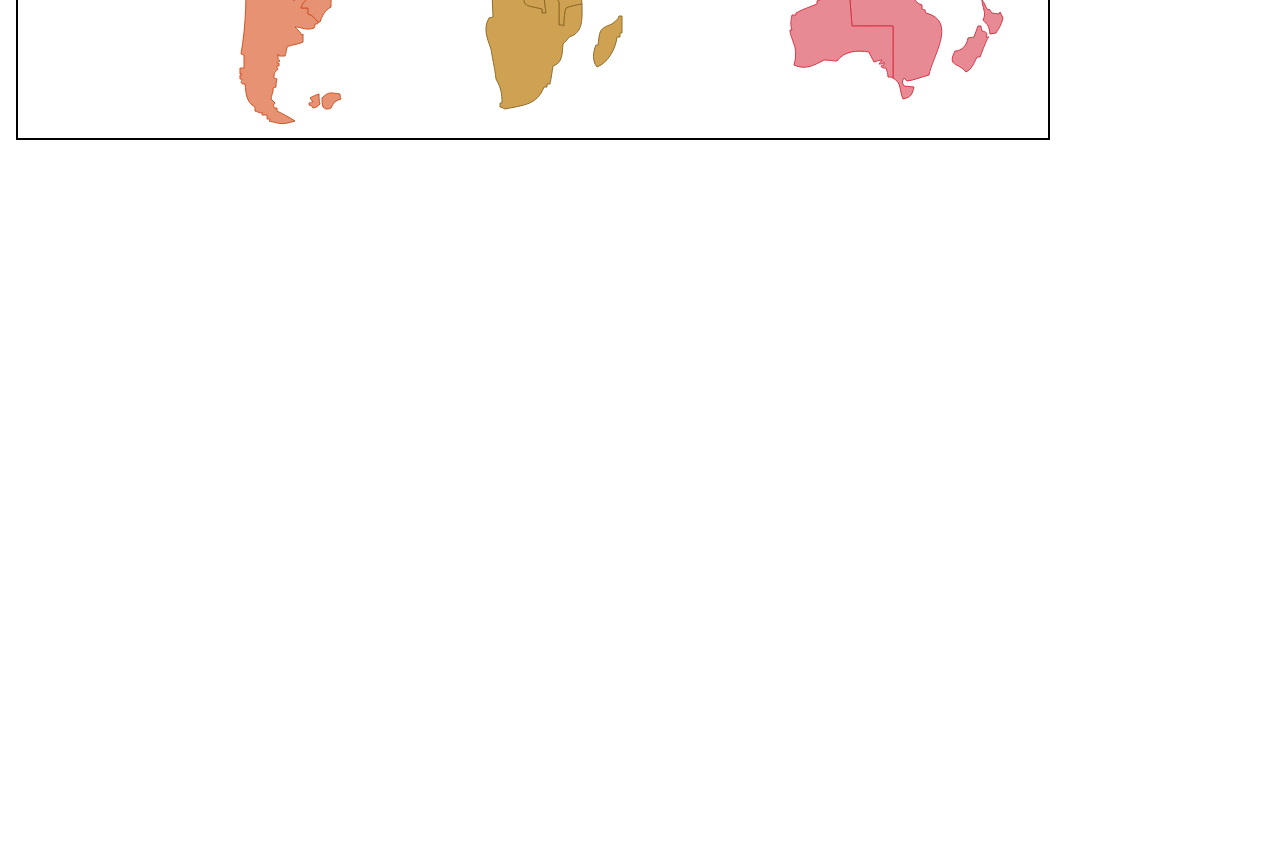
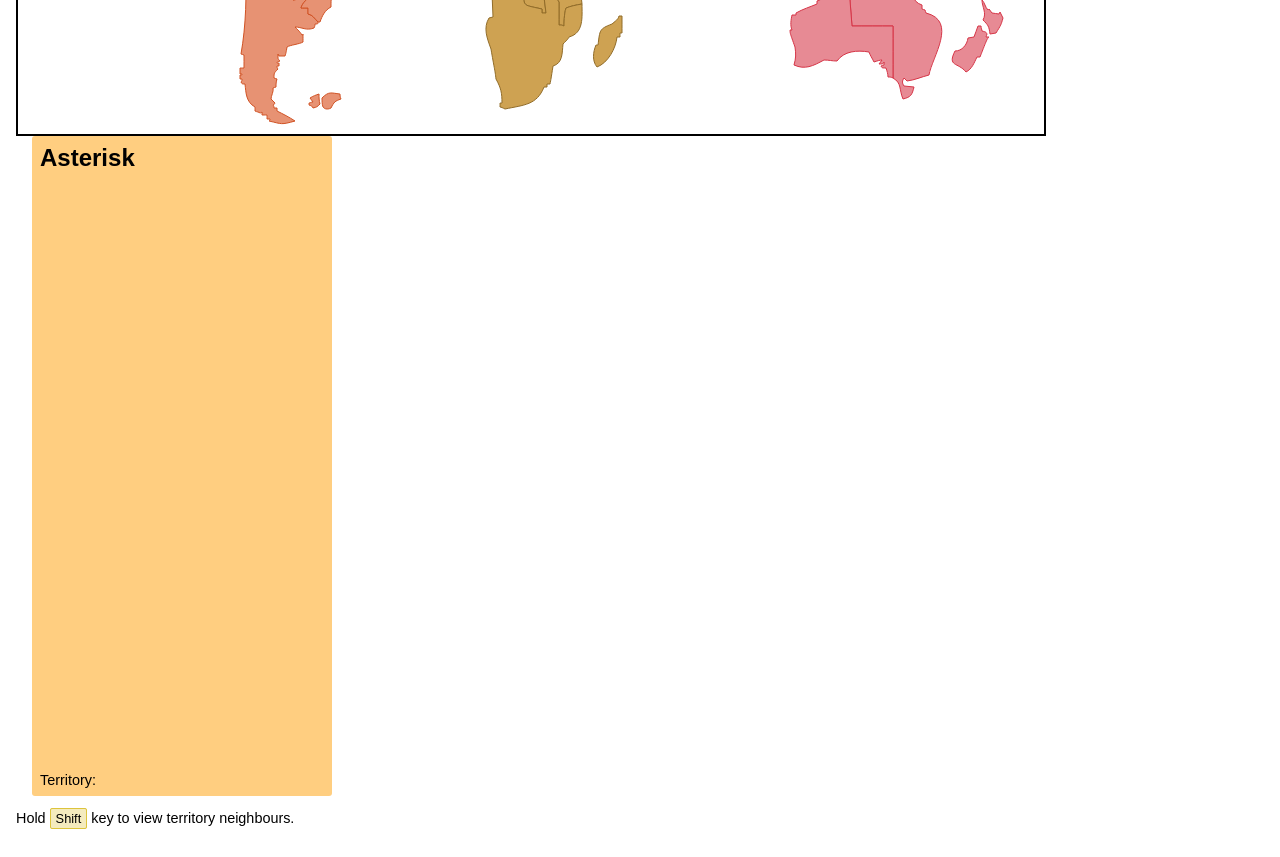
Before and after one commit to dhaigh/asterisk, a React (Create React App) app in the folder frontend/: page / in a window 1280 px wide. Shown: the part 540-1397 px from the top of the page. Before the commit the page ends 800 px from the top, so only its background shows below. Built offline with nearby package versions, Linux system fonts and the light colour scheme.

Commit message:
Spice ui up a bit

```diff
--- a/frontend/src/components/App.js
+++ b/frontend/src/components/App.js
@@ -58,9 +58,12 @@ class App extends PureComponent {
                 <Map map={this.props.map} />
                 <Circle x={x - 2} y={y - 2} count={troopCount} color={color} />
             </svg>
-            {this.props.hoverTerritory &&
-                <p>{this.props.hoverTerritory.name}</p>
-            }
+            <section className="panel">
+                <h1>Asterisk</h1>
+                <section className="territory">Territory: {this.props.hoverTerritory && this.props.hoverTerritory.name}</section>
+            </section>
+            <br className="clearboth" />
+            <p className="hint">Hold <span className="key">Shift</span> key to view territory neighbours.</p>
         </>;
     }
 }
--- a/frontend/src/index.css
+++ b/frontend/src/index.css
@@ -1,5 +1,9 @@
-svg * {
-    user-select: none;
+* {
+    box-sizing: border-box;
+}
+
+:first-child {
+    margin-top: 0;
 }
 
 body {
@@ -8,12 +12,53 @@ body {
     font-family: sans-serif;
 }
 
+.clearboth {
+    clear: both;
+}
+
+p.hint {
+    margin-top: 0.9rem;
+    font-size: 0.9rem;
+}
+
+span.key {
+    background: hsl(51, 70%, 85%);
+    border: 1px solid hsl(51, 70%, 55%);
+    border-radius: 2px;
+    padding: 2px 5px;
+    font-size: 0.8rem;
+}
+
 svg {
     height: 660px;
     width: 1030px;
     border: 2px solid #000;
 }
 
+svg * {
+    user-select: none;
+}
+
+svg, section.panel {
+    float: left;
+}
+
+section.panel {
+    position: relative;
+    margin-left: 1rem;
+    height: 660px;
+    padding: 0.5rem;
+    width: 300px;
+    background: #ffce80;
+    border-radius: 3px;
+}
+
+section.territory {
+    position: absolute;
+    bottom: 0.5rem;
+    left: 0.5rem;
+    font-size: 0.9rem;
+}
 
 path:hover {
     fill: currentColor;
```
